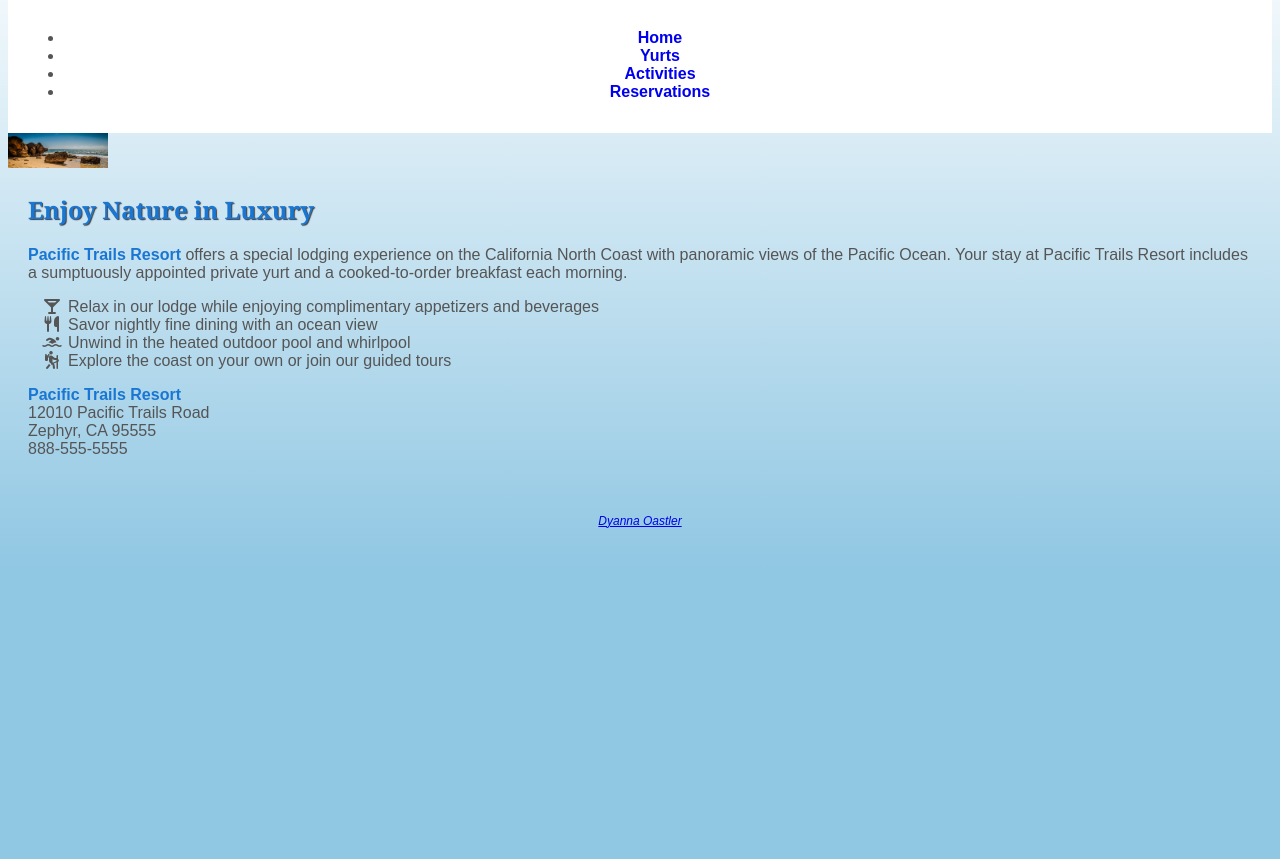
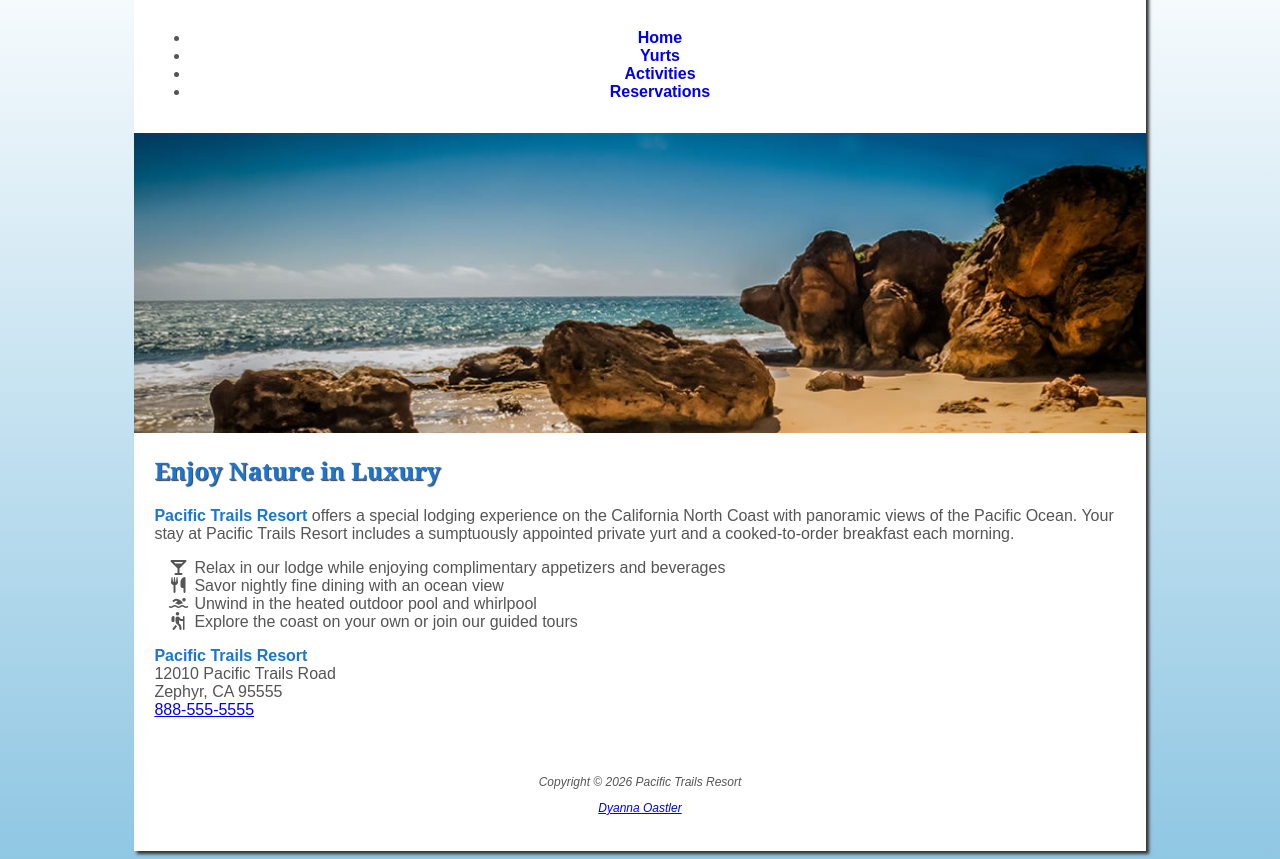
Before and after one commit to DyannaOastler/webd152, a plain HTML site: page chapter6/ch6pacific/index.html in a window 1280 px wide. Shown: the part 86-945 px from the top of the page. Before the commit the page ends 800 px from the top, so only its background shows below. Drawn offline with Linux system fonts and the light colour scheme.

Commit message:
Add files via upload

```diff
--- a/chapter6/ch6pacific/index.html
+++ b/chapter6/ch6pacific/index.html
@@ -1,20 +1,23 @@
 <!DOCTYPE html>
 <html lang="en">
-
 <head>
     <meta charset="UTF-8">
+    <meta name="viewport" content="width=device-width, initial-scale=1.0"/>
     <title>Pacific Trails Resort</title>
-    <link rel="stylesheet" href="pacific.css" />
-    <link rel="stylesheet"
-        href="https://cdnjs.cloudflare.com/ajax/libs/font-awesome/7.0.1/css/all.min.css" integrity="sha512-2SwdPD6INVrV/lHTZbO2nodKhrnDdJK9/kg2XD1r9uGqPo1cUbujc+IYdlYdEErWNu69gVcYgdxlmVmzTWnetw==" crossorigin="anonymous" referrerpolicy="no-referrer" />
-
+    <link rel="stylesheet" href="pacific.css"/>
+    <link
+    rel="stylesheet"
+    href="https://cdnjs.cloudflare.com/ajax/libs/font-awesome/7.0.1/css/all.min.css"
+    integrity="sha512-2SwdPD6INVrV/lHTZbO2nodKhrnDdJK9/kg2XD1r9uGqPo1cUbujc+IYdlYdEErWNu69gVcYgdxlmVmzTWnetw=="
+    crossorigin="anonymous"
+    referrerpolicy="no-referrer"
+    />
 </head>
 <body>
-
-  <div id="#wrapper">
+<div id="wrapper">
 
   <header>
-    <h1>Pacific Trails Resort</h1>
+    <h1><a href="index.html">Pacific Trails Resort</a></h1>
   </header>
   <!--nav>ul*4>a -->
   <nav>
@@ -25,9 +28,8 @@
       <li><a href="reservations.html">Reservations</a></li>
   </ul>
 </nav>
-<img src="images/coast.jpg"
-alt="California North Coast with view of the Pacific Ocean"
-width="100">
+<div id="homehero"></div>
+
 <main>
   <h2>Enjoy Nature in Luxury</h2>
   <p>
@@ -36,26 +38,26 @@ width="100">
 
   <ul class="fa-ul">
   <li><span class="fa-li"><i class="fa-solid fa-martini-glass"></i></span>Relax in our lodge while enjoying complimentary appetizers and beverages</li>
-  <li><span class="fa-li"><i class="fa-solid fa-utensils"></i></i></span>Savor nightly fine dining with an ocean view</li>
-  <li><span class="fa-li"><i class="fa-solid fa-person-swimming"></i>"></i></span>Unwind in the heated outdoor pool and whirlpool</li>
+  <li><span class="fa-li"><i class="fa-solid fa-utensils"></i></span>Savor nightly fine dining with an ocean view</li>
+  <li><span class="fa-li"><i class="fa-solid fa-person-swimming"></i></span>Unwind in the heated outdoor pool and whirlpool</li>
   <li>
     <span class="fa-li"><i class="fa-solid fa-person-hiking"></i></span>Explore the coast on your own or join our guided tours</li>
 </ul>
 
   <!-- address>p -->
-  <address style="font-style:normal;">
+  <address>
     <span class="resort">Pacific Trails Resort</span> <br>
     12010 Pacific Trails Road <br>
   Zephyr, CA 95555 <br>
-888-555-5555<br>
+<a href="tel:+18885555555">888-555-5555</a><br>
   </address>
 </main>
 
 <!-- footer>p*2 -->
 <footer>
-  <p><Copyright &copy; 2026 Pacific Trails Resort</p>
-  <p><a href="mailto:DOastler@student.sdccd.edu">Dyanna Oastler</a href></p>
+  <p>Copyright &copy; 2026 Pacific Trails Resort</p>
+  <p><a href="mailto:DOastler@student.sdccd.edu">Dyanna Oastler</a></p>
 </footer>
-</div> <!-- End of wrapper -->
+</div>
 </body>
-</html>
+</html
--- a/chapter6/ch6pacific/pacific.css
+++ b/chapter6/ch6pacific/pacific.css
@@ -54,6 +54,9 @@ h3 {
 dt {
    color: #002171; /* c#002171 */
 }
+address{
+    font-style: normal;
+}
 footer {
     font-size: 75%; /* fz75% */
     font-style: italic; /* fsi */
@@ -70,10 +73,10 @@ footer {
     height: 18.75rem; /* h:18.75rem */
 }
 #homehero {
-    background-image: url(images/coast.jpg); /* bgimg:url (images/coast2.jpg) */
+    background-image: url(images/coast2.jpg); /* bgimg:url (images/coast2.jpg) */
 }
 #yurthero {
-    background-image: url(images/yurt.jpg); /* bgimg:url (images/yurt.jpg) */
+    background-image: url(images/yurt.jpg) /* bgimg:url (images/yurt.jpg) */
 }
 #trailhero {
     background-image: url(images/trail.jpg); /* bgimg:url (images/trail.jpg) */
```
Also changed, not shown: chapter6/ch6pacific/activities.html (+6 -5 lines), chapter6/ch6pacific/yurts.html (+5 -4 lines).
